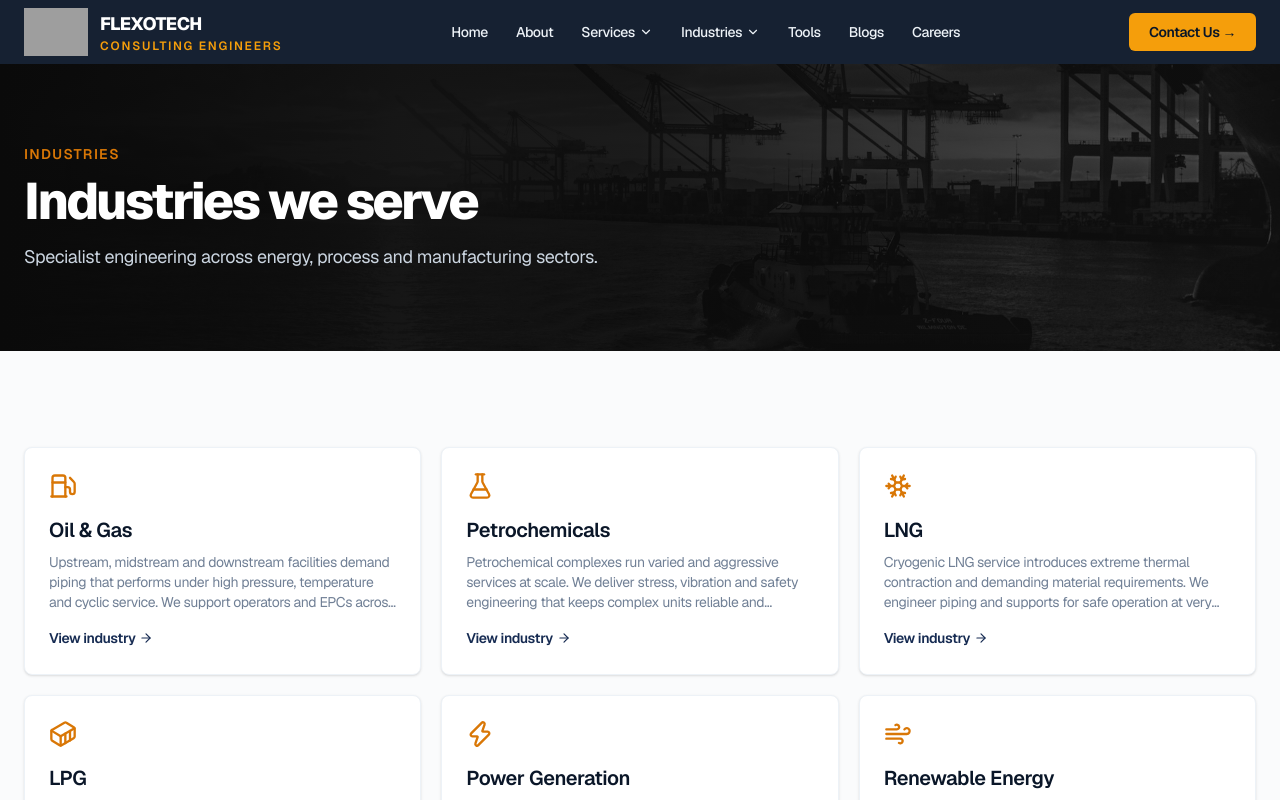
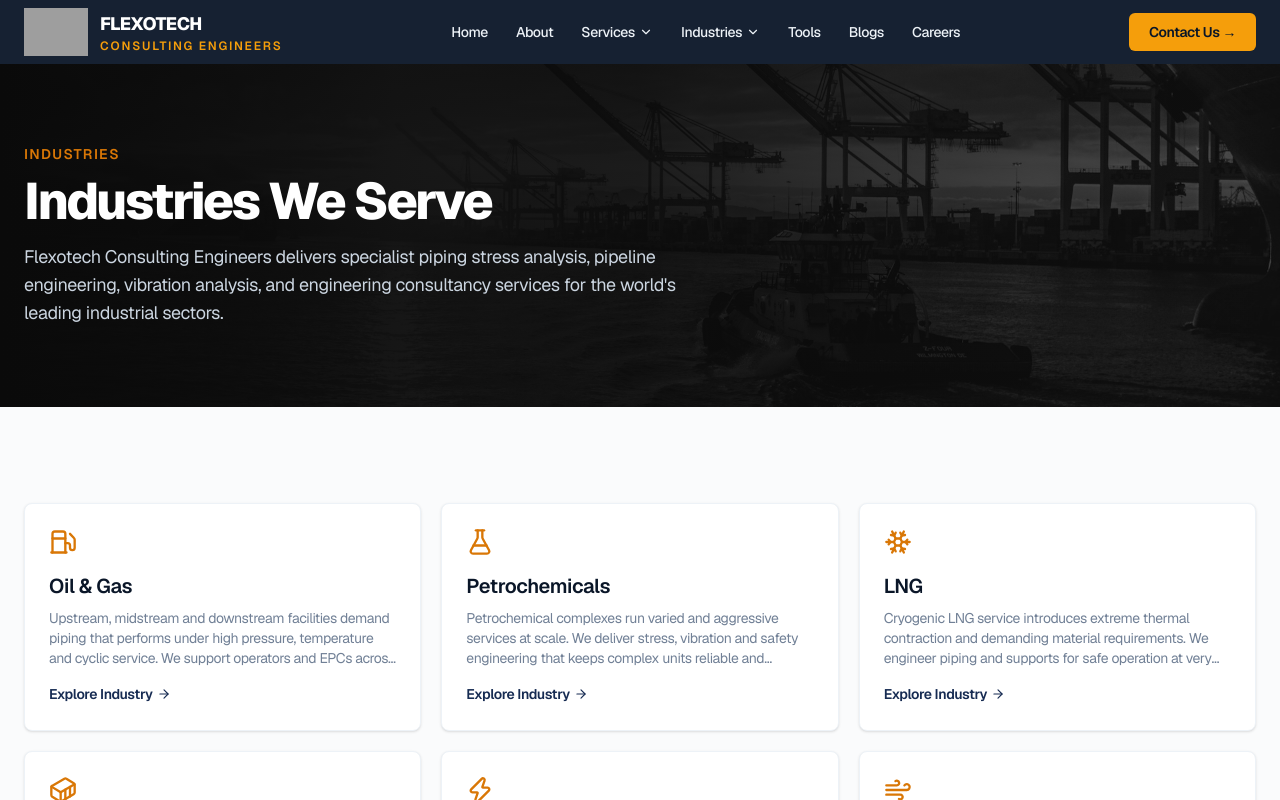
Before and after one commit to apple1208-bytee/starconsultingengineering, a Next.js app: page /industries in a window 1280 px wide. Shown: the top 800 px of the page. Built offline with nearby package versions, Linux system fonts and the light colour scheme; grey boxes are pictures that could not be loaded.

Commit message:
Enhance Industries page content and metadata
Updated the description in metadata and improved the content of the IndustriesPage component, including changes to headings and paragraph text.

```diff
--- a/src/app/(main)/industries/page.tsx
+++ b/src/app/(main)/industries/page.tsx
@@ -8,36 +8,68 @@ import { industries } from "@/data/industries";
 
 export const metadata: Metadata = {
   title: "Industries",
-  description: "Industries served by Star Consulting Engineering.",
+  description:
+    "Flexotech Consulting Engineers provides piping stress analysis, pipeline engineering, vibration analysis, and engineering consultancy services across oil & gas, LNG, petrochemical, power, manufacturing, and process industries.",
 };
 
 export default function IndustriesPage() {
   return (
     <>
+      {/* Hero Section */}
       <section className="relative overflow-hidden bg-[#0A0A0A] px-6 py-20 text-white">
         <div
           className="absolute inset-0 bg-cover bg-center opacity-40 mix-blend-luminosity"
-          style={{ backgroundImage: "url('/images/industrial-port.jpg')" }}
+          style={{
+            backgroundImage: "url('/images/industrial-port.jpg')",
+          }}
         />
+
         <div className="absolute inset-0 bg-gradient-to-r from-[#0A0A0A] via-[#0A0A0A]/80 to-transparent" />
+
         <div className="relative mx-auto max-w-[1280px]">
-          <p className="text-sm font-semibold uppercase tracking-widest text-amber-500">Industries</p>
-          <h1 className="mt-3 text-5xl font-extrabold tracking-tighter">Industries we serve</h1>
+          <p className="text-sm font-semibold uppercase tracking-widest text-amber-500">
+            Industries
+          </p>
+
+          <h1 className="mt-3 text-5xl font-extrabold tracking-tighter">
+            Industries We Serve
+          </h1>
+
           <p className="mt-4 max-w-2xl text-lg text-steel-400">
-            Specialist engineering across energy, process and manufacturing sectors.
+            Flexotech Consulting Engineers delivers specialist piping stress
+            analysis, pipeline engineering, vibration analysis, and engineering
+            consultancy services for the world's leading industrial sectors.
           </p>
         </div>
       </section>
+
+      {/* Industries Grid */}
       <Section>
         <div className="grid gap-5 sm:grid-cols-2 lg:grid-cols-3">
-          {industries.map((i) => (
-            <Link key={i.slug} href={`/industries/${i.slug}`} className="group">
-              <Card className="h-full">
-                <Icon name={i.icon} className="text-amber-500" size={28} />
-                <h2 className="mt-4 text-xl font-semibold text-navy-900">{i.name}</h2>
-                <p className="mt-2 text-sm text-steel-600 line-clamp-3">{i.overview}</p>
-                <span className="mt-4 inline-flex items-center gap-1 text-sm font-semibold text-navy-700 group-hover:text-amber-500">
-                  View industry <ArrowRight size={14} />
+          {industries.map((industry) => (
+            <Link
+              key={industry.slug}
+              href={`/industries/${industry.slug}`}
+              className="group"
+            >
+              <Card className="h-full transition-all duration-300 hover:-translate-y-1">
+                <Icon
+                  name={industry.icon}
+                  className="text-amber-500"
+                  size={28}
+                />
+
+                <h2 className="mt-4 text-xl font-semibold text-navy-900">
+                  {industry.name}
+                </h2>
+
+                <p className="mt-2 line-clamp-3 text-sm text-steel-600">
+                  {industry.overview}
+                </p>
+
+                <span className="mt-4 inline-flex items-center gap-1 text-sm font-semibold text-navy-700 transition-colors group-hover:text-amber-500">
+                  Explore Industry
+                  <ArrowRight size={14} />
                 </span>
               </Card>
             </Link>
```
